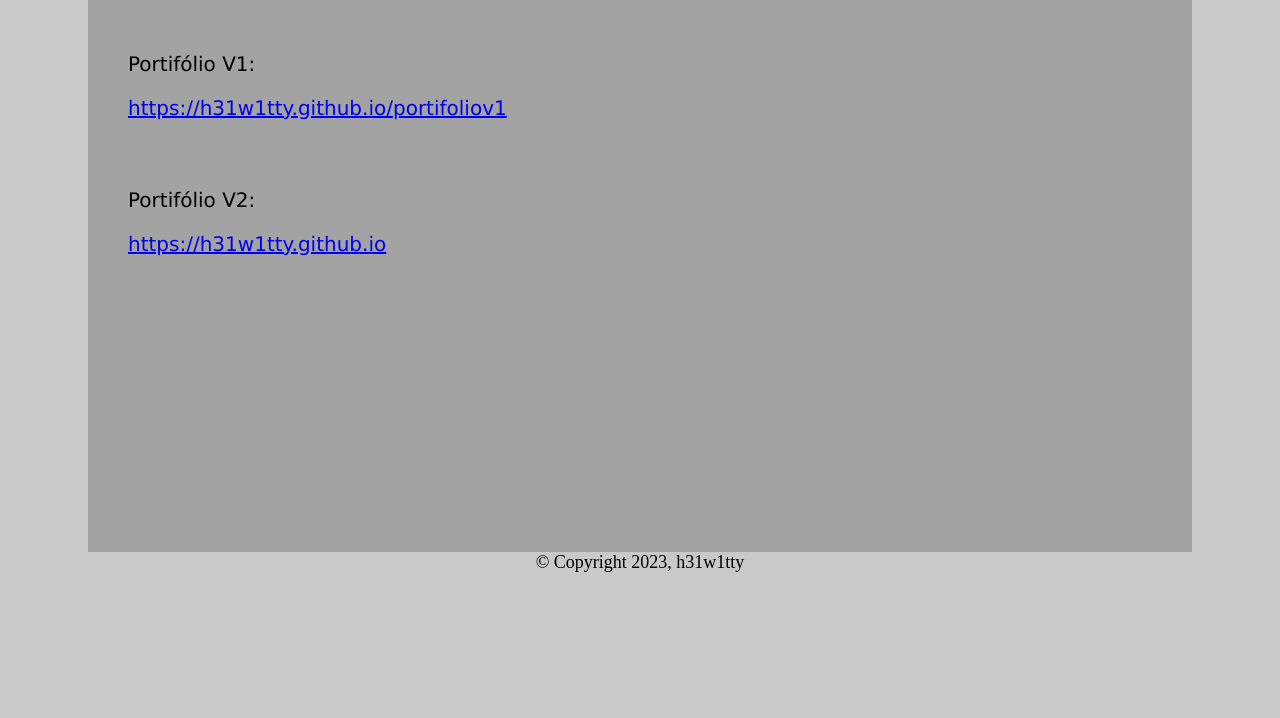
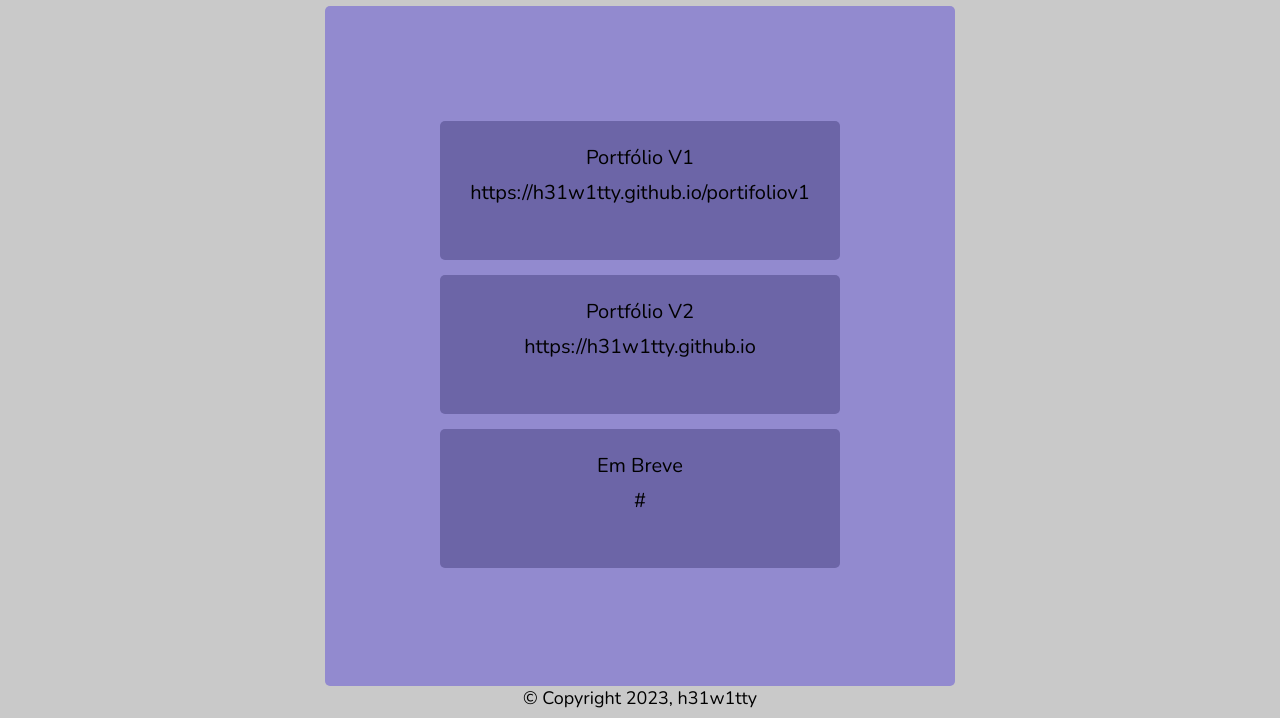
Before and after one commit to h31w1tty/portifoliov, a plain HTML site: page index.html in a window 1280 px wide. Shown: the part 88-806 px from the top of the page. Drawn offline with nearby package versions, Linux system fonts and the light colour scheme.

Commit message:
atualização da estilização e dinamica de lista

```diff
--- a/index.html
+++ b/index.html
@@ -3,19 +3,13 @@
 <head>
     <meta charset="UTF-8">
     <meta name="viewport" content="width=device-width, initial-scale=1.0">
+    <script src="script.js"></script>
     <link rel="stylesheet" type="text/css" href="style.css">
     <title>Versões do Portifólio</title>
 </head>
 <body>
     <h1>Versões:</h1>
-    <div>
-        <p>Portifólio V1:</p>
-        <a class="pc" href="https://h31w1tty.github.io/portifoliov1">https://h31w1tty.github.io/portifoliov1</a>
-        <a class="celular" href="https://h31w1tty.github.io/portifoliov1">visitar</a>
-        <br><br><br class="pc">
-        <p>Portifólio V2:</p>
-        <a class="pc" href="https://h31w1tty.github.io">https://h31w1tty.github.io</a>
-        <a class="celular" href="https://h31w1tty.github.io">visitar</a>
+    <div class="divPrincipal">
     </div>
 </body>
 <small style="font-size: large;">&copy; Copyright 2023, h31w1tty</small>
--- /dev/null
+++ b/script.js
@@ -0,0 +1,36 @@
+document.addEventListener("DOMContentLoaded", function () {
+    const listaVersoes = [
+        { nome: "Portfólio V1", link: "https://h31w1tty.github.io/portifoliov1" },
+        { nome: "Portfólio V2", link: "https://h31w1tty.github.io" },
+        { nome: "Em Breve", link: "#" }
+    ];
+
+    const divPrincipal = document.querySelector(".divPrincipal");
+    divPrincipal.innerHTML = ""; // Limpa o conteúdo para evitar duplicação
+
+    listaVersoes.forEach(versao => {
+
+        const divItem = document.createElement("div");
+        divItem.classList.add("divItem");
+        const p = document.createElement("p");
+        p.textContent = versao.nome;
+
+        const linkPC = document.createElement("a");
+        linkPC.classList.add("pc");
+        linkPC.href = versao.link;
+        linkPC.textContent = versao.link;
+
+        const linkCel = document.createElement("a");
+        linkCel.classList.add("celular");
+        linkCel.href = versao.link;
+        linkCel.textContent = "visitar";
+
+        divItem.appendChild(p);
+        divItem.appendChild(linkPC);
+        divItem.appendChild(linkCel);
+        divItem.appendChild(document.createElement("br"));
+        divItem.appendChild(document.createElement("br"));
+        divItem.appendChild(document.createElement("br"));
+        divPrincipal.appendChild(divItem);
+    });
+});
--- a/style.css
+++ b/style.css
@@ -1,15 +1,40 @@
+@import url(https://fonts.googleapis.com/css2?family=Nunito:ital,wght@0,200..1000;1,200..1000&display=swap);
 body{
+    display: grid;
+    justify-content: center;
     text-align: center;
     background-color: #c9c9c9;
+    font-family: "Nunito";
 }
-div{
+
+/* Link Style */
+a{
+    color: black;
+    text-decoration: none;
+}
+
+p{
+    margin-block: 8px;
+}
+.divPrincipal{
+    border-radius: 5px;
     text-align: left;
-    background-color: #68686864;
+    background-color: #928acf;
+    width: fit-content;
     min-height: 60vh;
     margin: 0 80px;
-    padding: 40px;
+    padding: 100px;
     font-size: 20px;
     font-family: Verdana, Geneva, Tahoma, sans-serif;
+}
+.divItem{
+    font-family: "Nunito";
+    border-radius: 5px;
+    background-color: #6c65a7;
+    text-align: center;
+    padding: 15px 30px 0px 30px;
+    margin: 15px;
+    cursor: pointer;
 }
 .celular{
     display: none;
```
Also changed, not shown: VersõesPortifólio.txt (deleted).
